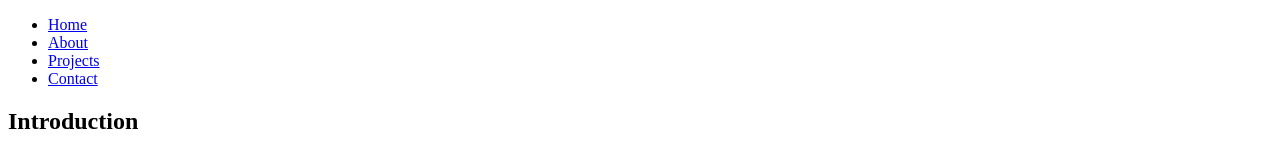
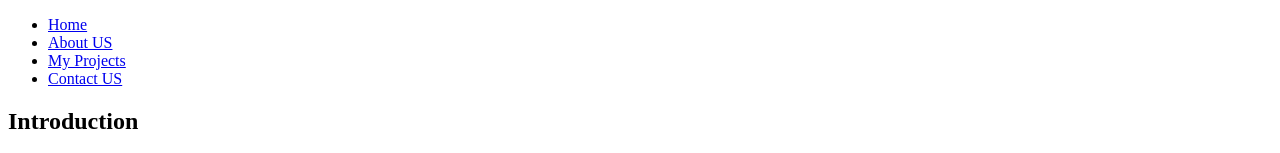
Before and after one commit to khanaabidabdal/web-development-roadmap, a plain HTML site: page week-01-html/day-05/index.html in a window 1280 px wide. Shown: the top 153 px of the page. Drawn offline with Linux system fonts and the light colour scheme.

Commit message:
feat: complete HTML portfolio content

```diff
--- a/week-01-html/day-05/index.html
+++ b/week-01-html/day-05/index.html
@@ -10,9 +10,9 @@
         <nav>
             <ul>
                 <li><a href="index.html">Home</a></li>
-                <li><a href="about.html">About</a></li>
-                <li><a href="projects.html">Projects</a></li>
-                <li><a href="contact.html">Contact</a></li>
+                <li><a href="about.html">About US</a></li>
+                <li><a href="projects.html">My Projects</a></li>
+                <li><a href="contact.html">Contact US</a></li>
             </ul>
         </nav>
     </header>
```
